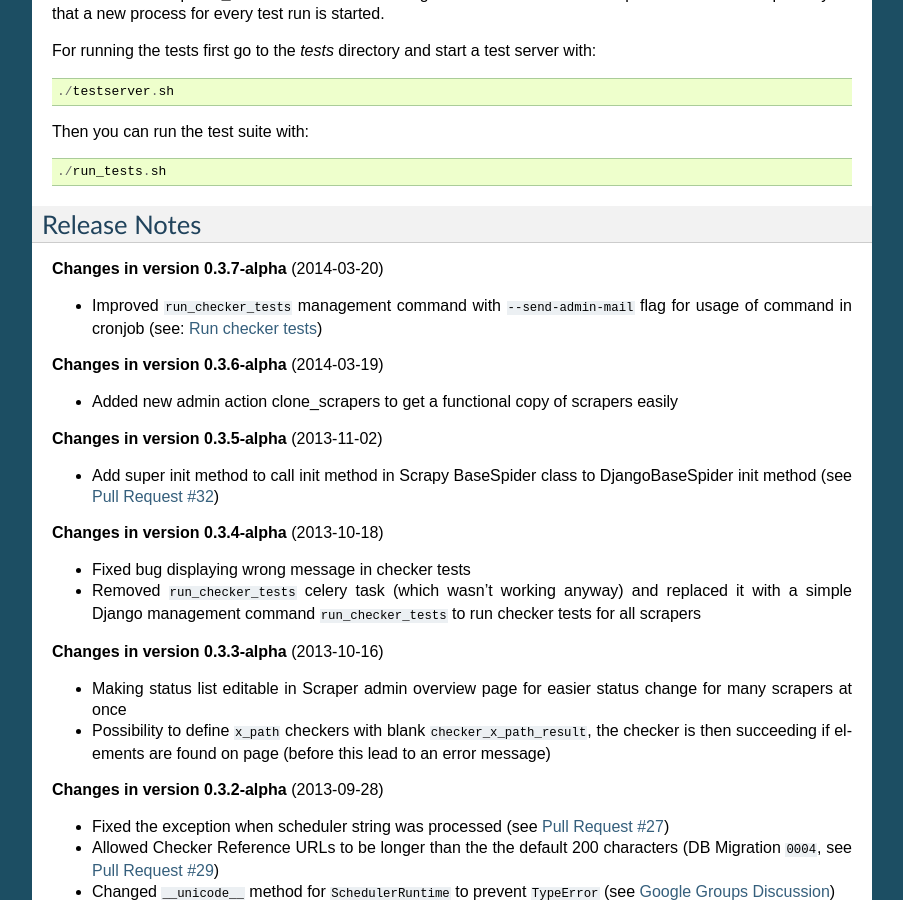
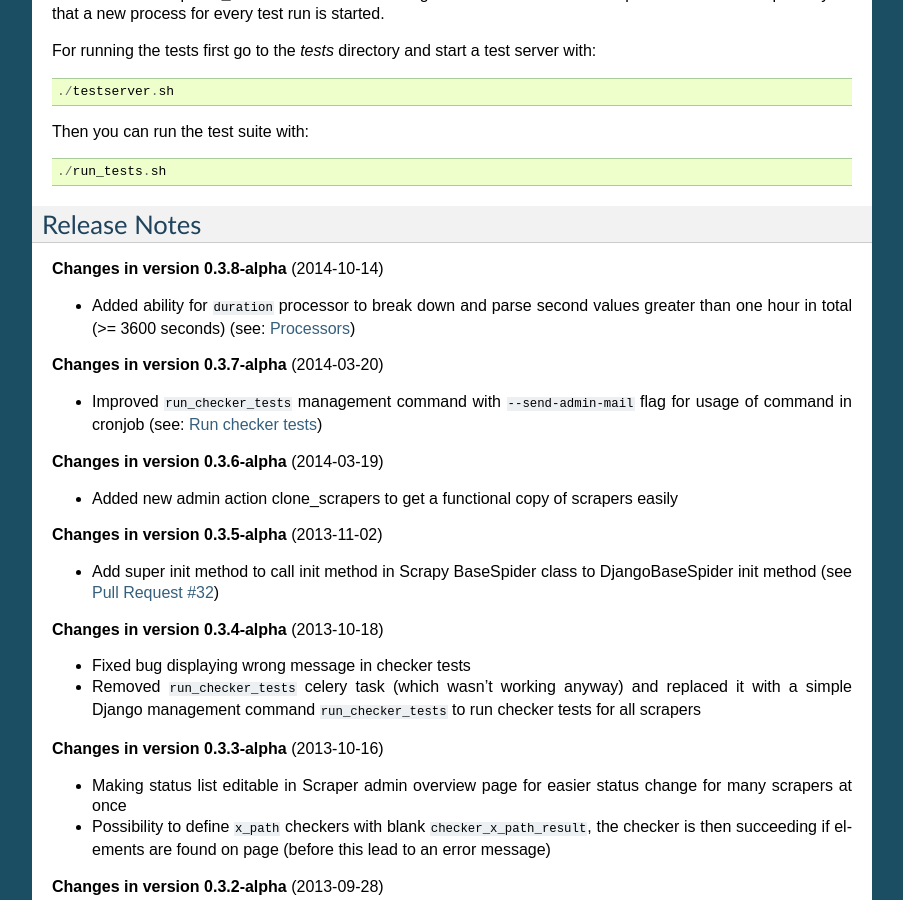
Before and after one commit to holgerd77/django-dynamic-scraper, a Sphinx documentation site: the page built from docs/development.rst, in a window 1280 px wide and 900 px high, scrolled down 656 px. Shown: the whole window, without its empty margins (198-1101 px from the left). Built offline with Sphinx 7.4.7, drawn with Linux system fonts in a browser that asks for light colours.

```diff
--- a/docs/development.rst
+++ b/docs/development.rst
@@ -49,6 +49,11 @@ Then you can run the test suite with::
 
 Release Notes
 =============
+**Changes in version 0.3.8-alpha** (2014-10-14)
+
+* Added ability for ``duration`` processor to break down and parse second values greater than one hour in total
+  (>= 3600 seconds) (see: :ref:`processors`)
+
 
 **Changes in version 0.3.7-alpha** (2014-03-20)
 
--- a/docs/reference.rst
+++ b/docs/reference.rst
@@ -116,6 +116,7 @@ DjangoChecker
 
 TODO
 
+.. _processors:
 
 Processors
 ==========
--- a/setup.py
+++ b/setup.py
@@ -4,7 +4,7 @@ import os
 
 setup(
     name='django-dynamic-scraper',
-    version='0.3.7',
+    version='0.3.8',
     description='Creating Scrapy scrapers via the Django admin interface',
     author='Holger Drewes',
     author_email='Holger.Drewes@gmail.com',
```
